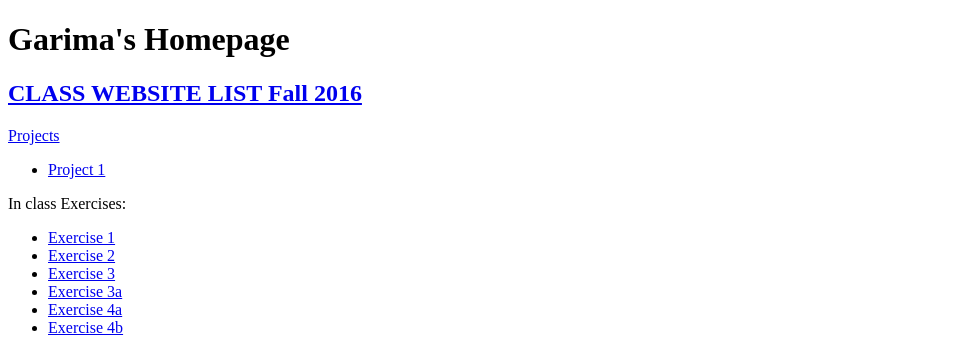
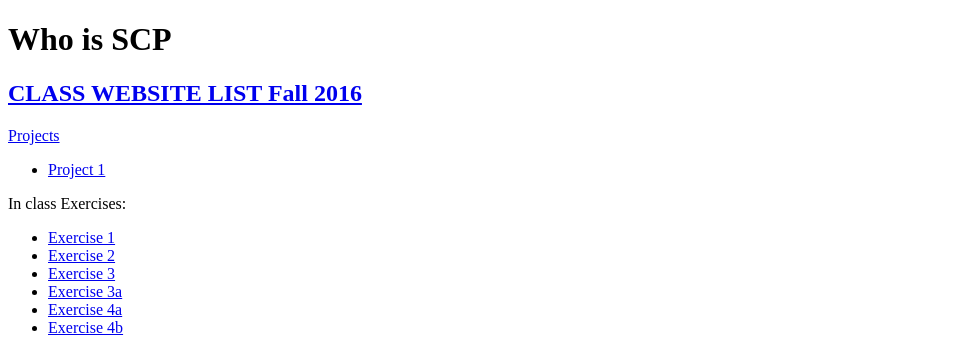
Before and after one commit to Kunngaa/sjiiii, a plain HTML site: page index.html in a window 1280 px wide. Shown: the top 337 px of the page, without its empty margins (0-963 px from the left). Drawn offline with Linux system fonts and the light colour scheme.

Commit message:
Update index.html

```diff
--- a/index.html
+++ b/index.html
@@ -6,7 +6,7 @@
 </head>
 
 <body>
-  <h1>Garima's Homepage</h1>
+  <h1>Who is SCP</h1>
   <h2><a href="http://mharris13.github.io/interactivemedia323/classwebsite/a323classwebsite"> CLASS WEBSITE LIST Fall 2016</h2>
 
   <p>
```
